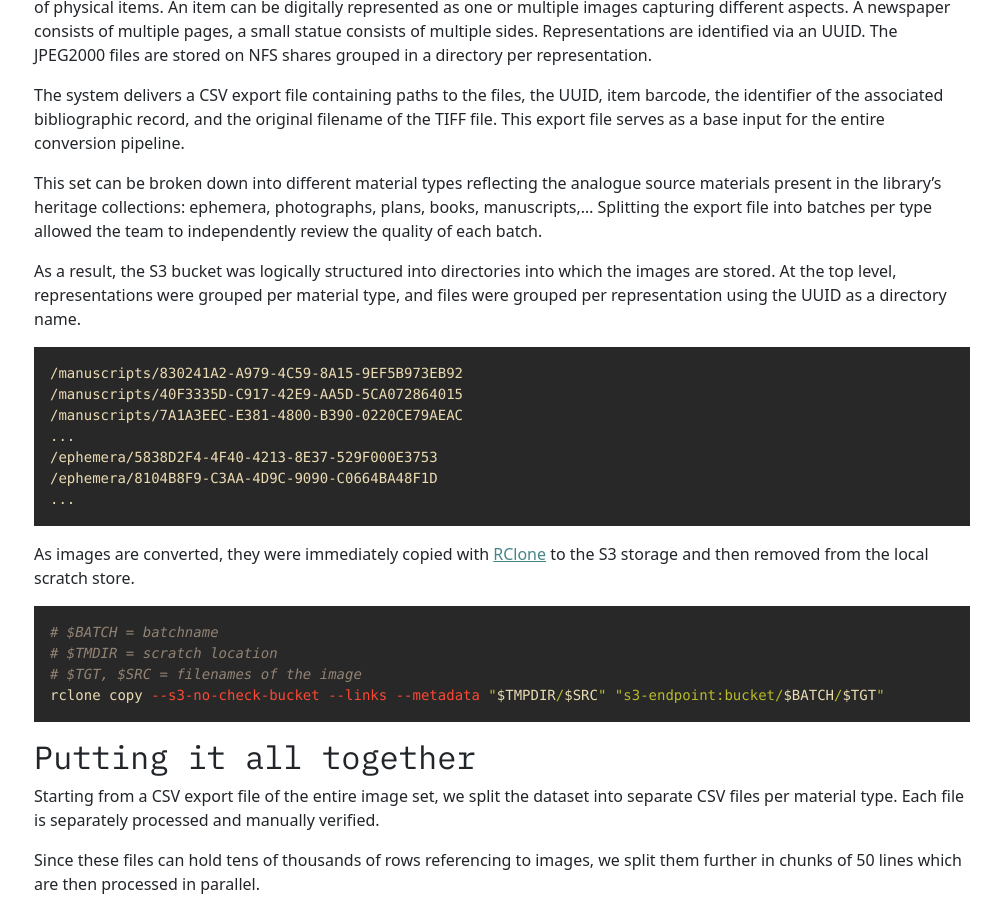
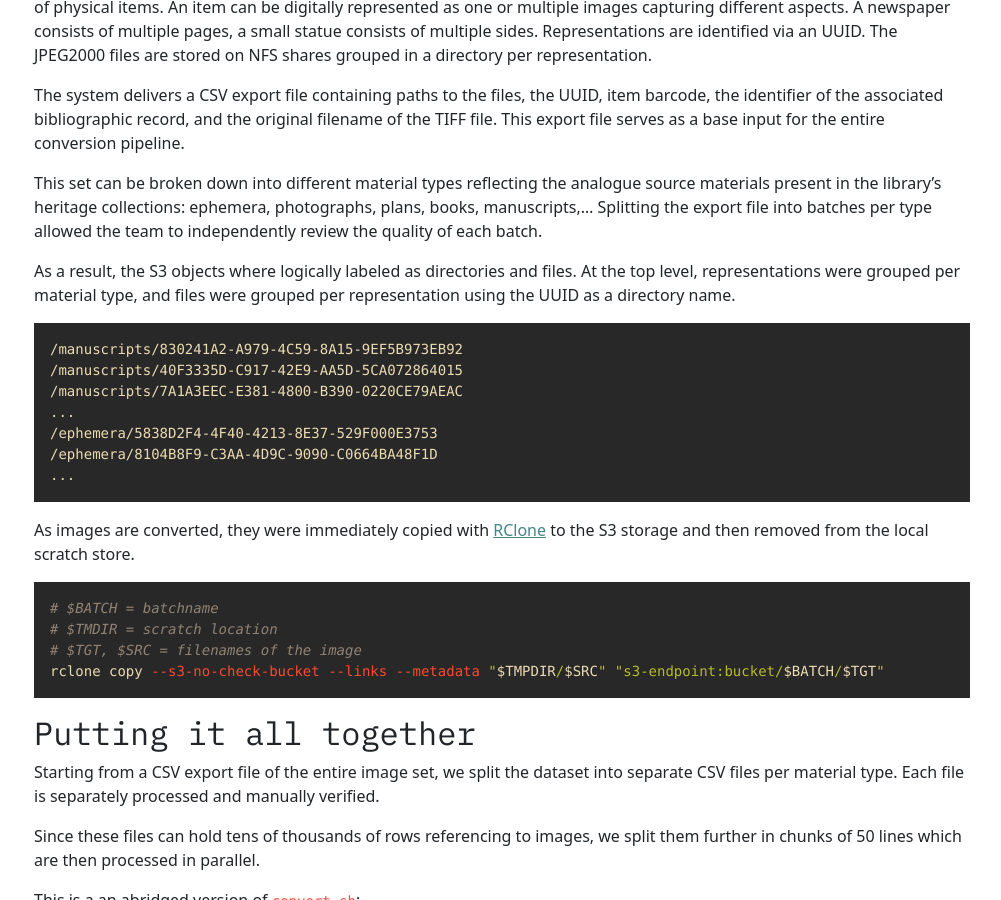
Before and after one commit to netsensei/colada, a Jekyll site: the page built from _posts/2025-10-24-converting-430000-images-from-jpg2000-to-jpeg.markdown, in a window 1280 px wide and 900 px high, scrolled down 5287 px. Shown: the whole window, without its empty margins (138-1139 px from the left). Built offline with Jekyll 4.4.1, drawn with Linux system fonts in a browser that asks for light colours.

Commit message:
Fixed: clarification

````diff
--- a/_posts/2025-10-24-converting-430000-images-from-jpg2000-to-jpeg.markdown
+++ b/_posts/2025-10-24-converting-430000-images-from-jpg2000-to-jpeg.markdown
@@ -156,7 +156,7 @@ The system delivers a CSV export file containing paths to the files, the UUID, i
 
 This set can be broken down into different material types reflecting the analogue source materials present in the library's heritage collections: ephemera, photographs, plans, books, manuscripts,... Splitting the export file into batches per type allowed the team to independently review the quality of each batch.
 
-As a result, the S3 bucket was logically structured into directories into which the images are stored. At the top level, representations were grouped per material type, and files were grouped per representation using the UUID as a directory name.
+As a result, the S3 objects where logically labeled as directories and files. At the top level, representations were grouped per material type, and files were grouped per representation using the UUID as a directory name.
 
 ```
 /manuscripts/830241A2-A979-4C59-8A15-9EF5B973EB92
````
